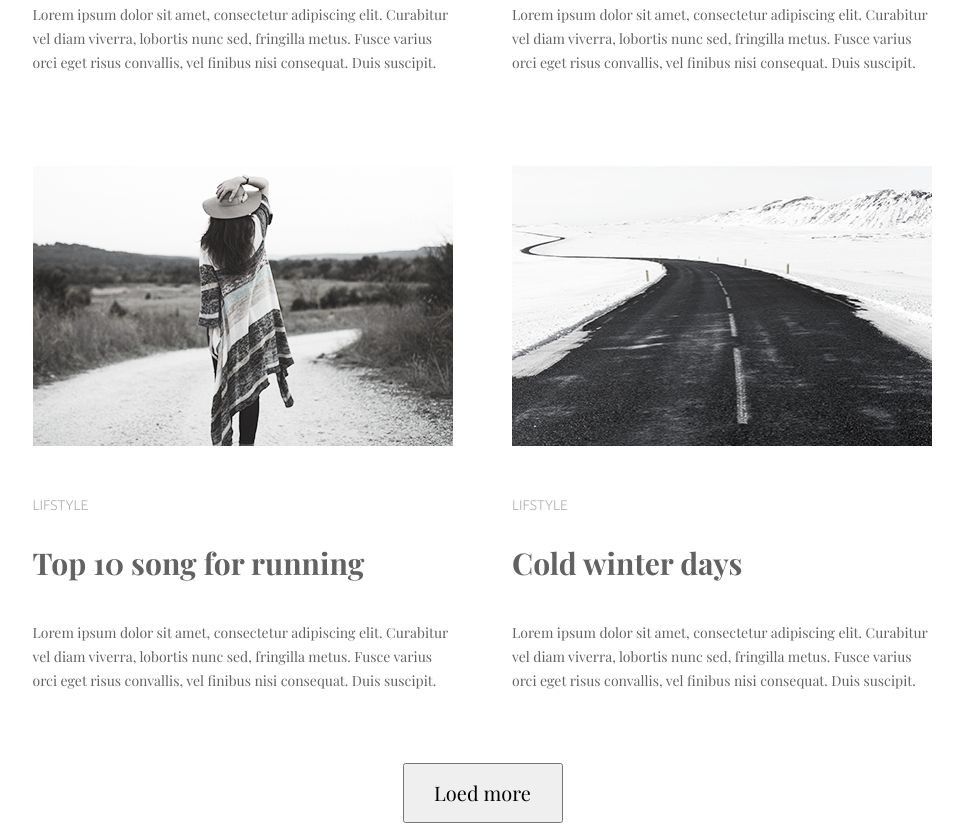
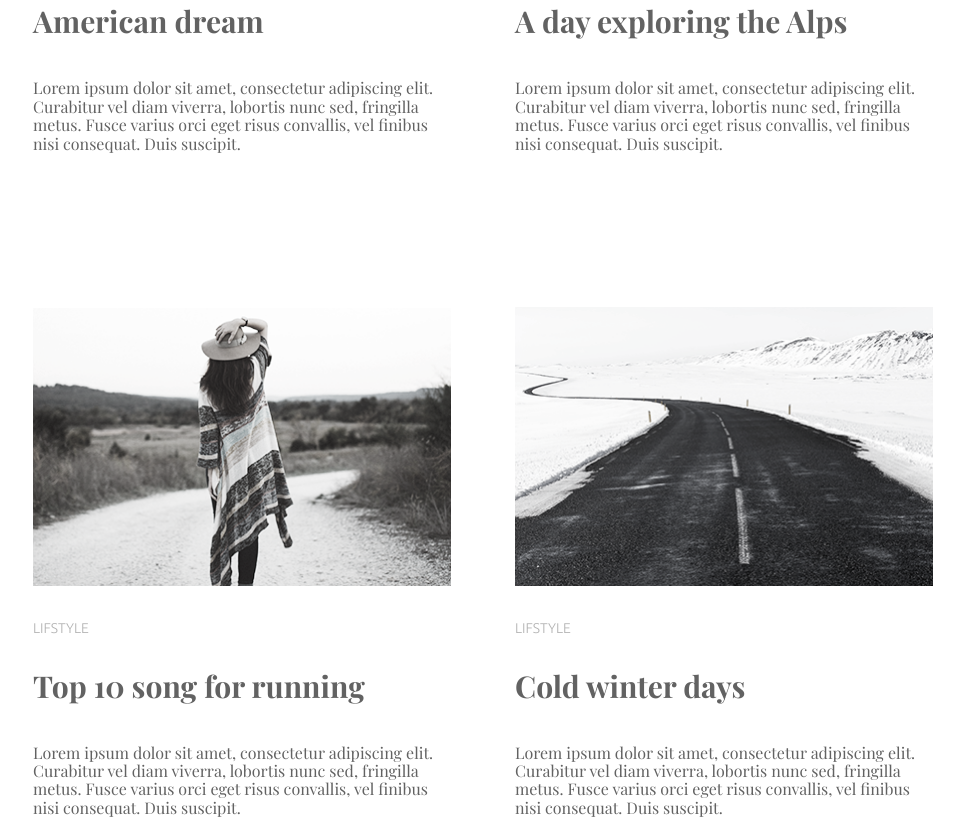
Before and after one commit to Annnador/goit-fe-cours, a plain HTML site: page module03/index.html in a window 1280 px wide. Shown: the part 1213-2040 px from the top of the page, without its empty margins (157-1121 px from the left). Drawn offline with nearby package versions, Linux system fonts and the light colour scheme.

Commit message:
finish-hope-last

```diff
--- a/module03/css/main.css
+++ b/module03/css/main.css
@@ -10,8 +10,7 @@
 body {
     font-family: 'Playfair Display', serif;
     color: rgb(98,98,98);
-    font-size: 14px;
-    line-height: 24px;
+    margin: 0;
 }
 img {
     display: blok;
@@ -19,11 +18,15 @@
     height: auto;
 }
 .container {
-    width: 901px;
-    margin: auto;
+    width: 900px;
+    margin: 0 auto;
+}
+.main-heder {
+    margin-bottom: 76px;
 }
 .main-nav {
-    padding: 50px;
+    margin-top: 74px;
+    margin-bottom: 94px;
 }
 .main-menu {
     list-style: none;
@@ -32,7 +35,7 @@
     text-align: center;
     vertical-align: middle;
 }
-.main-menu li {
+.main-menu-item {
     display: inline-block;
     margin-right: 100px;
 }
@@ -44,21 +47,22 @@
     color: rgb(0,0,255);
 }
 .main-menu-link {
+    display: block;
     font-size: 14px;
     line-height: 24px;
     color:rgb(98,98,98);
     text-transform: uppercase;
     text-decoration: none;
-    margin-bottom: 94px;
+    margin-bottom: 0;
 }
 .article-block:nth-child(2n) {
     margin-right: 0;
 }
 .article-block {
     display: inline-block;
-    width: 420px;
-    height: 480px;
-   margin-right: 56px;
+    width: 418px;
+    margin: 0;
+   margin-right: 60px;
    margin-bottom: 138px;
 }
 .main-content-subtitle {
@@ -68,23 +72,32 @@
     font-weight: 300;
     font-family: 'Ubuntu', sans-serif;
     text-transform: uppercase;
+    margin: 0;
     margin-bottom: 32px;
 }
 .main-content-image {
     margin-bottom: 30px;
 }
-h2 {
+.headline {
     font-size: 30px;
     line-height: 36px;
+    margin: 0;
     margin-bottom: 40px;
+}
+.last-p {
+    margin-bottom: 0;
+
 }
 .box-in {
     font-size: 20px;
     line-height: 24px;
     width: 160px;
     height: 60px;
-    margin-top: -60px;
-    margin-bottom: 70px;
-    margin-left: 370px;
-    margin-right: 370;
+    display: block;
+    margin: 0 auto;
+    margin-top: 56px;
 }
+.rest {
+    padding-bottom: 60px;
+    margin: avto;
+}
--- a/module03/index.html
+++ b/module03/index.html
@@ -18,6 +18,7 @@
   </head>
 
   <body>
+    <!-- MENU -->
     <header class="main-header container">
       <nav class="main-nav">
         <ul class="main-menu">
@@ -37,6 +38,7 @@
       </nav>
     </header>
 
+<!-- CONTENT -->
     <main class="main-content container">
       <section class="rest">
         <article class="article-block">
@@ -48,7 +50,7 @@
             height="280"
           />
           <p class="main-content-subtitle">lifstyle</p>
-          <h2>More than jast a music festival</h2>
+          <h2 class="headline">More than jast a music festival</h2>
           <p>
             Lorem ipsum dolor sit amet, consectetur adipiscing elit. Curabitur
             vel diam viverra, lobortis nunc sed, fringilla metus. Fusce varius
@@ -65,7 +67,7 @@
             height="280"
           />
           <p class="main-content-subtitle">lifstyle</p>
-          <h2>Life lacles better with coffee</h2>
+          <h2 class="headline">Life lacles better with coffee</h2>
           <p>
             Lorem ipsum dolor sit amet, consectetur adipiscing elit. Curabitur
             vel diam viverra, lobortis nunc sed, fringilla metus. Fusce varius
@@ -82,7 +84,7 @@
             height="280"
           />
           <p class="main-content-subtitle">photodiary</p>
-          <h2>American dream</h2>
+          <h2 class="headline">American dream</h2>
           <p>
             Lorem ipsum dolor sit amet, consectetur adipiscing elit. Curabitur
             vel diam viverra, lobortis nunc sed, fringilla metus. Fusce varius
@@ -99,7 +101,7 @@
             height="280"
           />
           <p class="main-content-subtitle">photodiary</p>
-          <h2>A day exploring the Alps</h2>
+          <h2 class="headline">A day exploring the Alps</h2>
           <p>
             Lorem ipsum dolor sit amet, consectetur adipiscing elit. Curabitur
             vel diam viverra, lobortis nunc sed, fringilla metus. Fusce varius
@@ -107,7 +109,7 @@
             suscipit.
           </p>
         </article>
-        <article class="article-block">
+        <article class="article-block last-p">
           <img
             class="main-content-image"
             src="img/image5.png"
@@ -116,7 +118,7 @@
             height="280"
           />
           <p class="main-content-subtitle">lifstyle</p>
-          <h2>Top 10 song for running</h2>
+          <h2 class="headline">Top 10 song for running</h2>
           <p>
             Lorem ipsum dolor sit amet, consectetur adipiscing elit. Curabitur
             vel diam viverra, lobortis nunc sed, fringilla metus. Fusce varius
@@ -124,7 +126,7 @@
             suscipit.
           </p>
         </article>
-        <article class="article-block">
+        <article class="article-block last-p">
           <img
             class="main-content-image"
             src="img/image6.png"
@@ -133,7 +135,7 @@
             height="280"
           />
           <p class="main-content-subtitle">lifstyle</p>
-          <h2>Cold winter days</h2>
+          <h2 class="headline" >Cold winter days</h2>
           <p>
             Lorem ipsum dolor sit amet, consectetur adipiscing elit. Curabitur
             vel diam viverra, lobortis nunc sed, fringilla metus. Fusce varius
```
Also changed, not shown: module03/img/image4.png.
